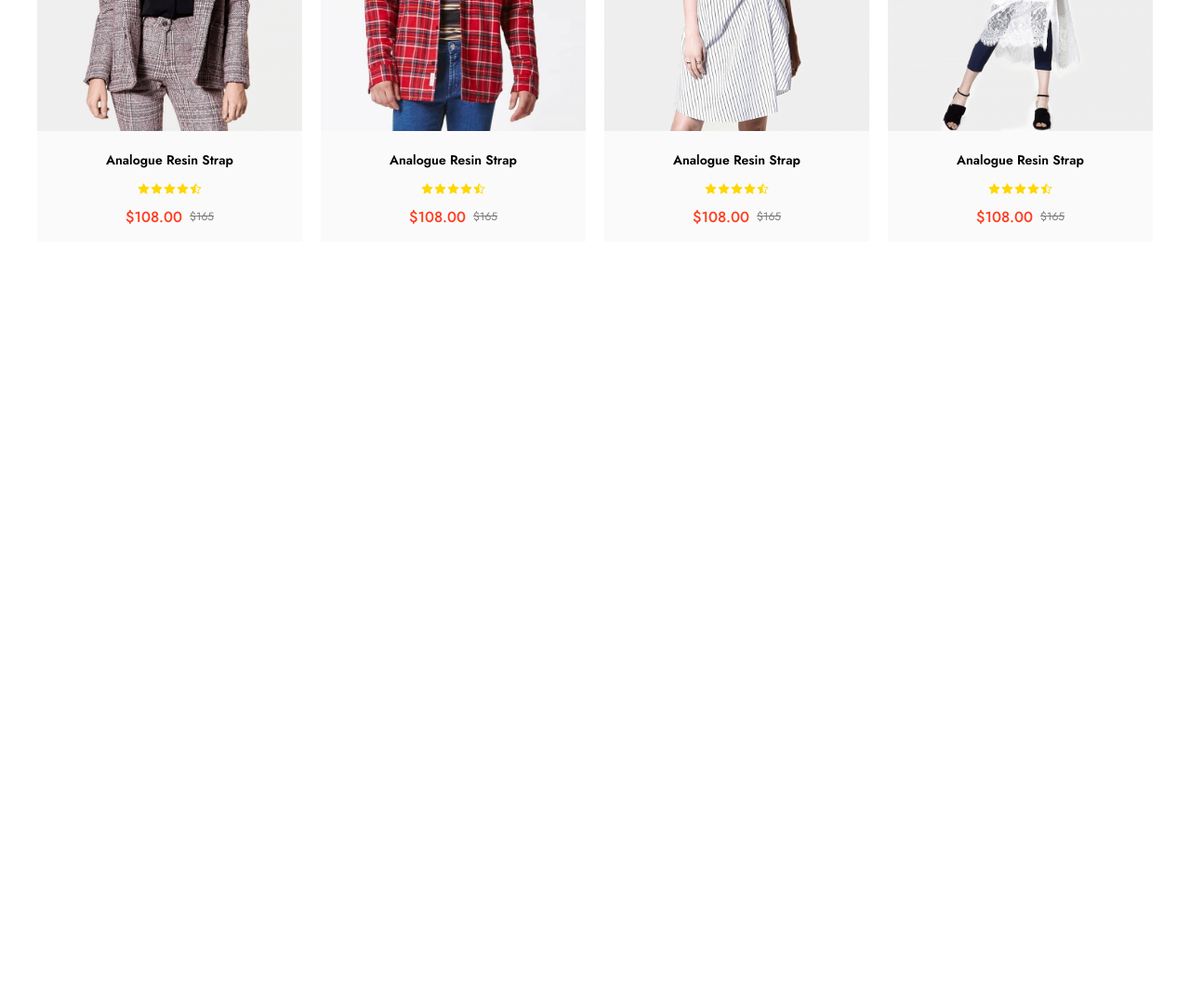
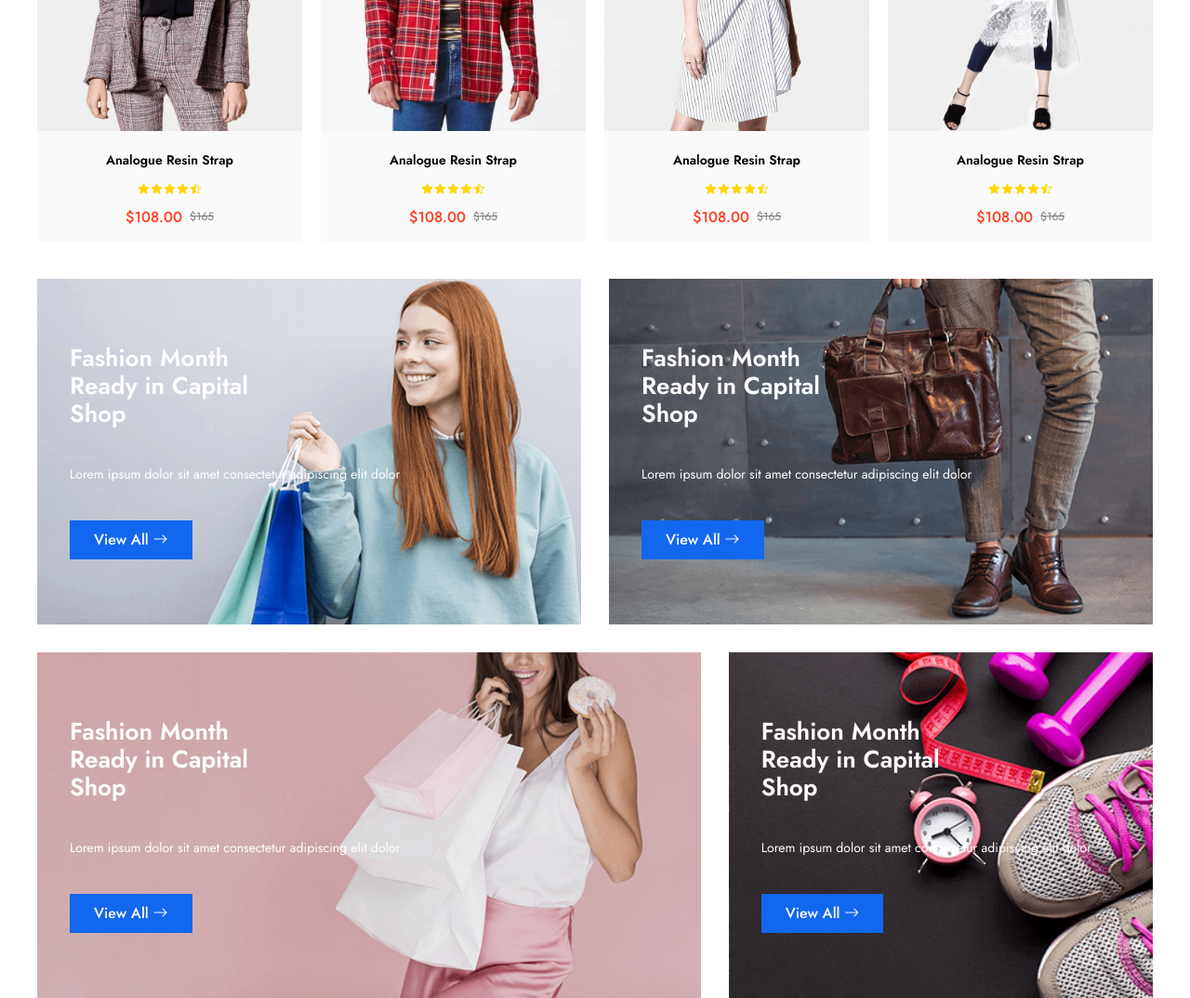
Before and after one commit to sinansaricayir/e-commerce-project, a plain HTML site: page index.html in a window 1280 px wide. Shown: the part 1501-2575 px from the top of the page at 93% size. Before the commit the page ends 1801 px from the top, so only its background shows below. Drawn offline with nearby package versions, Linux system fonts and the light colour scheme.

Commit message:
campaigns section

```diff
--- /dev/null
+++ b/css/components/campaign-item.css
@@ -0,0 +1,46 @@
+.campaigns .campaign-item {
+    padding: 70px 35px;
+    background-size: cover;
+    background-position: center;
+    flex: 1;
+    color: white;
+}
+
+.campaigns .campaign-item .campaign-title {
+    font-size: 26px;
+    font-weight: 600;
+    line-height: 30px;
+}
+
+.campaigns .campaign-item .campaing-desc {
+    margin: 40px 0px;
+    font-size: 14px;
+}
+
+.campaigns-wrapper:nth-child(1) .campaign-item:nth-child(1) {
+    background-image: url(../../img/campaigns/banner1.png);
+}
+
+.campaigns-wrapper:nth-child(1) .campaign-item:nth-child(2) {
+    background-image: url(../../img/campaigns/banner2.png);
+}
+
+.campaigns-wrapper:nth-child(2) .campaign-item:nth-child(1) {
+    background-image: url(../../img/campaigns/banner3.png);
+    flex: 5;
+}
+
+.campaigns-wrapper:nth-child(2) .campaign-item:nth-child(2) {
+    background-image: url(../../img/campaigns/banner4.png);
+    flex: 3;
+}
+
+/* responsive */
+
+@media(max-width:580px) {
+    .campaigns .campaign-item {
+        width: 100%;
+        flex: unset !important;
+
+    }
+}
--- a/css/main.css
+++ b/css/main.css
@@ -9,6 +9,7 @@
 @import url(components/slider.css);
 @import url(components/category-item.css);
 @import url(components/product-item.css);
+@import url(components/campaign-item.css);
 
 
 /* ! pages */
--- a/css/pages/home.css
+++ b/css/pages/home.css
@@ -53,3 +53,14 @@
 }
 
 /* ! products end */
+
+
+/* ! campaigns start */
+.campaigns .campaigns-wrapper {
+    display: flex;
+    gap: 30px;
+    margin-top: 30px;
+    flex-wrap: wrap;
+}
+
+/* ! campaigns end */
--- a/index.html
+++ b/index.html
@@ -493,6 +493,61 @@
   </section>
   <!-- ! product end -->
 
+  <!-- ! campaigns start -->
+  <section class="campaigns">
+    <div class="container">
+      <div class="campaigns-wrapper">
+        <div class="campaign-item">
+          <h3 class="campaign-title">Fashion Month <br>
+            Ready in Capital <br>
+            Shop</h3>
+          <p class="campaing-desc">Lorem ipsum dolor sit amet consectetur adipiscing elit dolor
+          </p>
+          <a href="#" class="btn btn-primary">
+            View All
+            <i class="bi bi-arrow-right"></i>
+          </a>
+        </div>
+        <div class="campaign-item">
+          <h3 class="campaign-title">Fashion Month <br>
+            Ready in Capital <br>
+            Shop</h3>
+          <p class="campaing-desc">Lorem ipsum dolor sit amet consectetur adipiscing elit dolor
+          </p>
+          <a href="#" class="btn btn-primary">
+            View All
+            <i class="bi bi-arrow-right"></i>
+          </a>
+        </div>
+      </div>
+      <div class="campaigns-wrapper">
+        <div class="campaign-item">
+          <h3 class="campaign-title">Fashion Month <br>
+            Ready in Capital <br>
+            Shop</h3>
+          <p class="campaing-desc">Lorem ipsum dolor sit amet consectetur adipiscing elit dolor
+          </p>
+          <a href="#" class="btn btn-primary">
+            View All
+            <i class="bi bi-arrow-right"></i>
+          </a>
+        </div>
+        <div class="campaign-item">
+          <h3 class="campaign-title">Fashion Month <br>
+            Ready in Capital <br>
+            Shop</h3>
+          <p class="campaing-desc">Lorem ipsum dolor sit amet consectetur adipiscing elit dolor
+          </p>
+          <a href="#" class="btn btn-primary">
+            View All
+            <i class="bi bi-arrow-right"></i>
+          </a>
+        </div>
+      </div>
+    </div>
+  </section>
+  <!-- ! campaigns end -->
+
 </body>
 
 </html>
```
